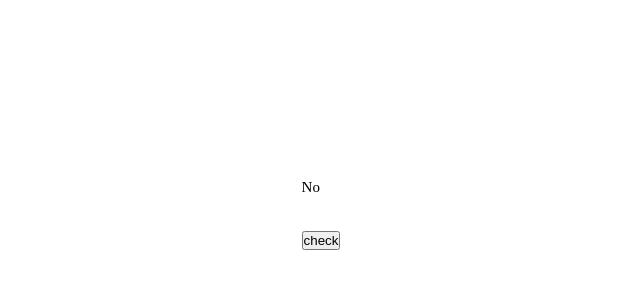
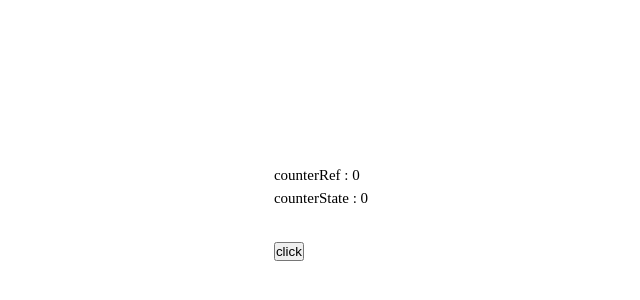
Before and after one commit to apurvwaghmare/ReactComponents, a React (Create React App) app in the folder react-course/: page / in a window 1280 px wide. Shown: the part 184-484 px from the top of the page, without its empty margins (319-959 px from the left). Built offline with nearby package versions, Linux system fonts and the light colour scheme.

Commit message:
added useRefHooks.js and learned about useRef

```diff
--- a/react-course/src/App.js
+++ b/react-course/src/App.js
@@ -9,6 +9,7 @@ import shoe3 from "./Assets/shoe3.png";
 import shoe4 from "./Assets/shoe4.png";
 import shoe5 from "./Assets/shoe5.png";
 import Hooks from "./Components/Hooks";
+import UseRefHooks from "./Components/UseRefHooks";
 const App = () => {
 
     // const data = [{title:"Blktop Rider Suede Sneakers", price:"8099", img:shoes},
@@ -64,6 +65,7 @@ const App = () => {
 
 
             <Hooks/>
+            <UseRefHooks/>
         </div>
     );
 };
--- a/react-course/src/Components/Hooks.js
+++ b/react-course/src/Components/Hooks.js
@@ -28,10 +28,10 @@ const Hooks = () => {
     //     );
     // };
 
-    const [isOn, setIsOn] = useState(false);
-    const handleChange = () => {
-        setIsOn(!isOn);
-    }
+    // const [isOn, setIsOn] = useState(false);
+    // const handleChange = () => {
+    //     setIsOn(!isOn);
+    // }
     return (
         <div>
             {/* <p>number {number}</p>
@@ -45,8 +45,8 @@ const Hooks = () => {
             {/* <p>My name is {data[2].name} and my age is {data[2].age}.</p> */}
             {/* <button onClick={handleChange}>update User</button> */}
 
-            <p>{isOn ? "Yes" : "No"}</p>
-            <button onClick={handleChange}>check</button>
+            {/* <p>{isOn ? "Yes" : "No"}</p>
+            <button onClick={handleChange}>check</button> */}
         </div>
     )
 };
--- /dev/null
+++ b/react-course/src/Components/UseRefHooks.js
@@ -0,0 +1,36 @@
+import {React, useState, useRef, useEffect} from "react";
+
+const UseRefHooks = () => {
+
+    const [counter , setCounter] = useState(0);
+    // const nameRef = useRef();
+    // useEffect(() => {
+    //     console.log(nameRef.current.innerText = "hello apurv");
+    // },[])
+
+    // useEffect(() => {
+    //     setCounter(counter + 1);
+    // }, [])
+
+    const handleClick = () => {
+        setCounter(counter + 1);
+    }
+
+    // changes only after counter is changed
+    const countRef = useRef(0);
+
+    useEffect(() => {
+        countRef.current = countRef.current + 1;
+    }, [counter]);
+
+    return (
+        <div>
+            {/* <h1 ref={nameRef}></h1> */}
+            <p>counterRef : {countRef.current}</p>
+            <p>counterState : {counter}</p>
+            <button onClick={handleClick}>click</button>
+        </div>
+    )
+}
+
+export default UseRefHooks;
```
